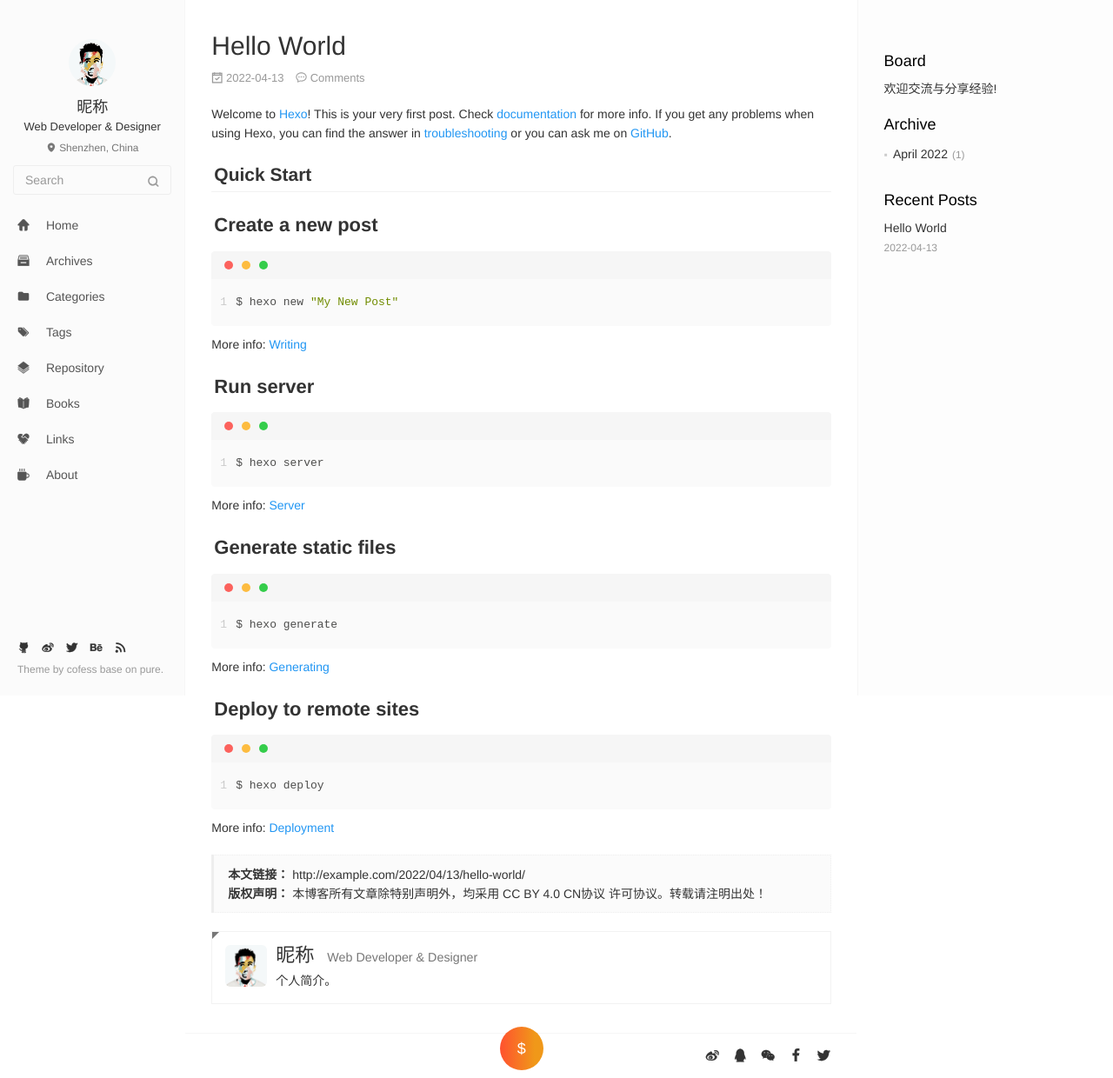
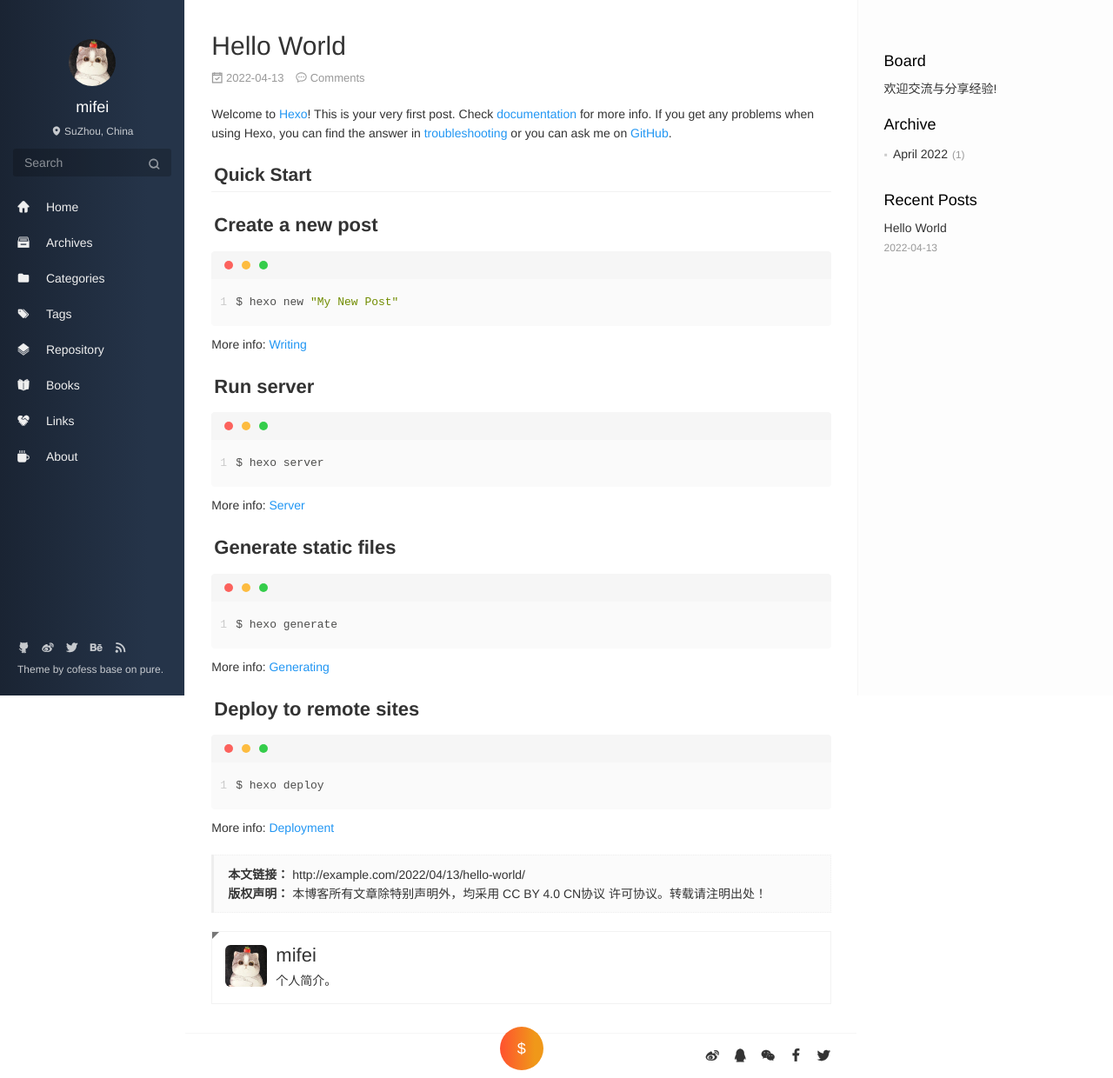
Before and after one commit to mifeirab/mifeirab.github.io, a plain HTML site: page 2022/04/13/hello-world/index.html in a window 1280 px wide. Shown: the whole page at 87% size. Drawn offline with nearby package versions, Linux system fonts and the light colour scheme; no server answers; a script that the page names is missing.

Commit message:
Site updated: 2022-04-13 23:05:58

```diff
--- a/2022/04/13/hello-world/index.html
+++ b/2022/04/13/hello-world/index.html
@@ -47,7 +47,7 @@
 <meta name="generator" content="Hexo 6.1.0"></head>
 
 
-<body class="main-center" itemscope itemtype="http://schema.org/WebPage">
+<body class="main-center theme-black" itemscope itemtype="http://schema.org/WebPage">
   <header class="header" itemscope itemtype="http://schema.org/WPHeader">
   <div class="slimContent">
     <div class="navbar-header">
@@ -55,11 +55,11 @@
 
       <div class="profile-block text-center">
         <a id="avatar" href="https://github.com/cofess" target="_blank">
-          <img class="img-circle img-rotate" src="/images/avatar.jpg" width="200" height="200">
+          <img class="img-circle img-rotate" src="/images/cat.jpg" width="200" height="200">
         </a>
-        <h2 id="name" class="hidden-xs hidden-sm">昵称</h2>
-        <h3 id="title" class="hidden-xs hidden-sm hidden-md">Web Developer &amp; Designer</h3>
-        <small id="location" class="text-muted hidden-xs hidden-sm"><i class="icon icon-map-marker"></i> Shenzhen, China</small>
+        <h2 id="name" class="hidden-xs hidden-sm">mifei</h2>
+        <h3 id="title" class="hidden-xs hidden-sm hidden-md"></h3>
+        <small id="location" class="text-muted hidden-xs hidden-sm"><i class="icon icon-map-marker"></i> SuZhou, China</small>
       </div>
 
       <div class="search" id="search-form-wrap">
@@ -333,11 +333,11 @@
     <figure class="media">
       <div class="media-left">
         <a href="https://github.com/cofess" target="_blank" class="img-burn thumb-sm visible-lg">
-          <img src="/images/avatar.jpg" class="img-rounded w-full" alt="">
+          <img src="/images/cat.jpg" class="img-rounded w-full" alt="">
         </a>
       </div>
       <div class="media-body">
-        <h3 class="media-heading"><a href="https://github.com/cofess" target="_blank"><span class="text-dark">昵称</span><small class="ml-1x">Web Developer &amp; Designer</small></a></h3>
+        <h3 class="media-heading"><a href="https://github.com/cofess" target="_blank"><span class="text-dark">mifei</span><small class="ml-1x"></small></a></h3>
         <div>个人简介。</div>
       </div>
     </figure>
```
Also changed, not shown: archives/2022/04/index.html (+5 -5 lines), archives/2022/index.html (+5 -5 lines), archives/index.html (+5 -5 lines), index.html (+7 -7 lines), images/cat.jpg (added).
